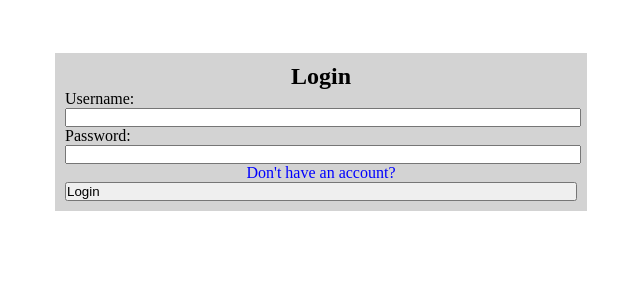
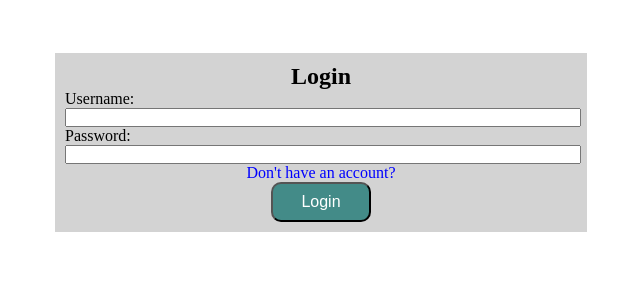
Before and after one commit to johnwo90-JL/clickthulu, a React (Vite) app in the folder frontend/: page /clickhulu/registerandlogin in a window 1280 px wide. Shown: the top 300 px of the page, without its empty margins (319-959 px from the left). Built offline with nearby package versions, Linux system fonts and the light colour scheme.

Commit message:
ButtonStyle and Alignment

```diff
--- a/frontend/src/pages/register&login.jsx
+++ b/frontend/src/pages/register&login.jsx
@@ -10,18 +10,16 @@ const RegisterLogin = () => {
       {login && (
         <div className={styles.LoginCard}>
           <h2>Login</h2>
-          <div>
           <form className={styles.ForceLeft}>
             <p>Username:</p>
             <input type="text" />
             <p>Password:</p>
             <input type="password" />
           </form>
-          </div>
           <p onClick={() => setLogin(!login)} className={styles.FakeLink}>
             Don't have an account?
           </p>
-          <button>Login</button>
+          <button className={styles.LoginButton}>Login</button>
         </div>
       )}
       {/* Register */}
@@ -43,7 +41,7 @@ const RegisterLogin = () => {
           <p onClick={() => setLogin(!login)} className={styles.FakeLink}>
             Already have an Account?
           </p>
-          <button>Register</button>
+          <button className={styles.LoginButton}>Register</button>
         </div>
       )}
     </>
--- a/frontend/src/styles/register&login.module.css
+++ b/frontend/src/styles/register&login.module.css
@@ -24,6 +24,7 @@ input {
   width: 40vw;
   padding: 10px;
   margin: 10% 0%;
+  align-items: center;
 }
 
 .FakeLink {
@@ -40,3 +41,14 @@ input {
   align-items: start;
   width: 100%;
 }
+
+.LoginButton {
+  color: white;
+  background-color: #438b88;
+  font-size: 100%;
+  border-radius: 10px;
+  width: 100px;
+  height: 40px;
+  align-items: center;
+  justify-content: center;
+}
```
Lines whose indentation alone changed are shown as unchanged.
